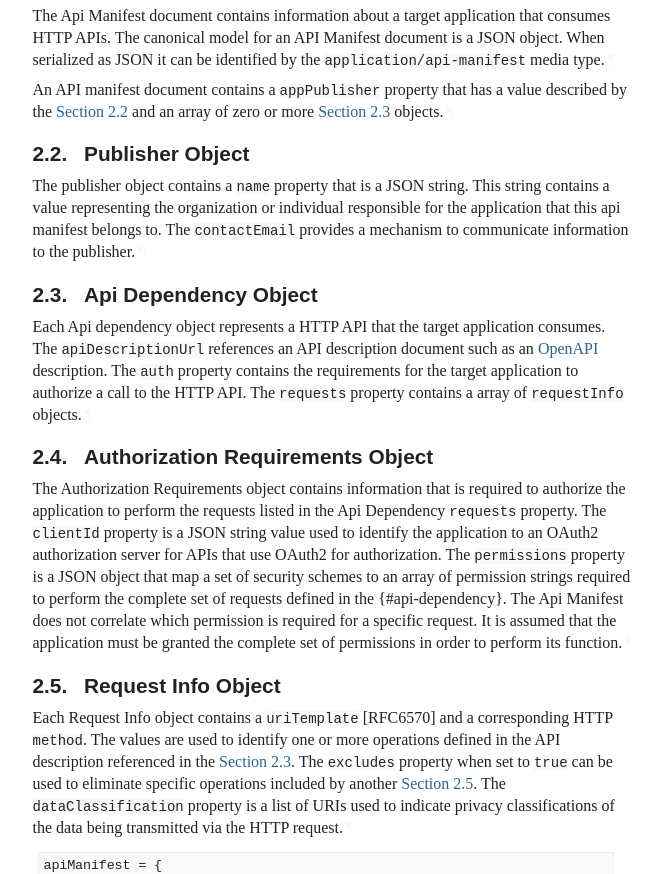
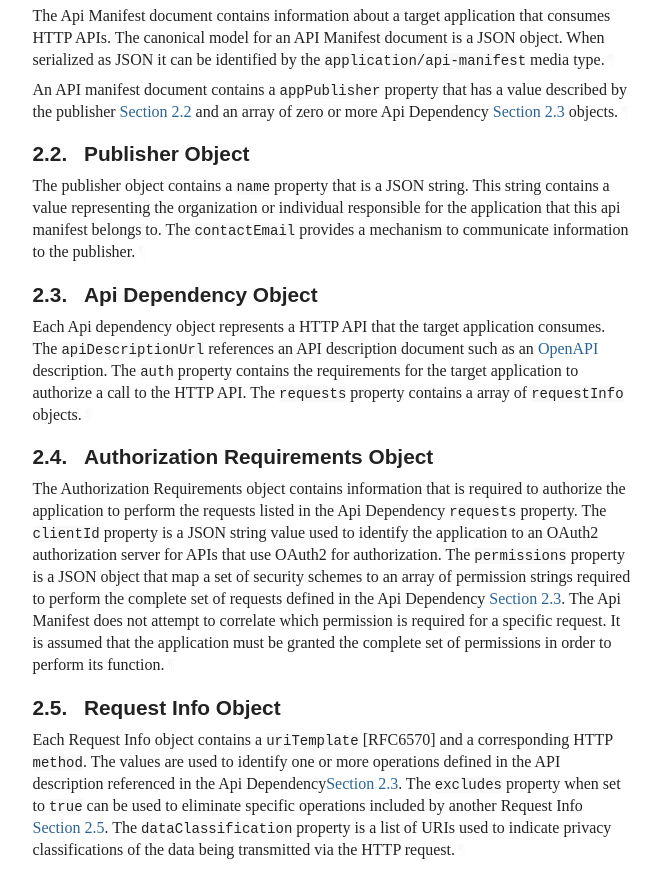
Before and after one commit to darrelmiller/api-manifest, a plain HTML site: page draft-miller-api-manifest.html in a window 1280 px wide. Shown: the part 1617-2491 px from the top of the page, without its empty margins (92-753 px from the left). Drawn offline with Linux system fonts and the light colour scheme; a web font is replaced by a local one.

Commit message:
Script updating gh-pages from 728f709. [ci skip]

```diff
--- a/draft-miller-api-manifest.html
+++ b/draft-miller-api-manifest.html
@@ -1226,7 +1226,7 @@ svg :is([fill="white"], [fill^="#fff"]) {
 <a href="#section-2.1" class="section-number selfRef">2.1. </a><a href="#name-api-manifest" class="section-name selfRef">Api Manifest</a>
         </h3>
 <p id="section-2.1-1">The Api Manifest document contains information about a target application that consumes HTTP APIs. The canonical model for an API Manifest document is a JSON object. When serialized as JSON it can be identified by the <code>application/api-manifest</code> media type.<a href="#section-2.1-1" class="pilcrow">¶</a></p>
-<p id="section-2.1-2">An API manifest document contains a <code>appPublisher</code> property that has a value described by the <a href="#publisher" class="auto internal xref">Section 2.2</a> and an array of zero or more <a href="#api-dependency" class="auto internal xref">Section 2.3</a> objects.<a href="#section-2.1-2" class="pilcrow">¶</a></p>
+<p id="section-2.1-2">An API manifest document contains a <code>appPublisher</code> property that has a value described by the publisher <a href="#publisher" class="auto internal xref">Section 2.2</a> and an array of zero or more Api Dependency <a href="#api-dependency" class="auto internal xref">Section 2.3</a> objects.<a href="#section-2.1-2" class="pilcrow">¶</a></p>
 </section>
 </div>
 <div id="publisher">
@@ -1250,7 +1250,7 @@ svg :is([fill="white"], [fill^="#fff"]) {
         <h3 id="name-authorization-requirements-">
 <a href="#section-2.4" class="section-number selfRef">2.4. </a><a href="#name-authorization-requirements-" class="section-name selfRef">Authorization Requirements Object</a>
         </h3>
-<p id="section-2.4-1">The Authorization Requirements object contains information that is required to authorize the application to perform the requests listed in the Api Dependency <code>requests</code> property. The <code>clientId</code> property is a JSON string value used to identify the application to an OAuth2 authorization server for APIs that use OAuth2 for authorization. The <code>permissions</code> property is a JSON object that map a set of security schemes to an array of permission strings required to perform the complete set of requests defined in the {#api-dependency}. The Api Manifest does not correlate which permission is required for a specific request.  It is assumed that the application must be granted the complete set of permissions in order to perform its function.<a href="#section-2.4-1" class="pilcrow">¶</a></p>
+<p id="section-2.4-1">The Authorization Requirements object contains information that is required to authorize the application to perform the requests listed in the Api Dependency <code>requests</code> property. The <code>clientId</code> property is a JSON string value used to identify the application to an OAuth2 authorization server for APIs that use OAuth2 for authorization. The <code>permissions</code> property is a JSON object that map a set of security schemes to an array of permission strings required to perform the complete set of requests defined in the Api Dependency <a href="#api-dependency" class="auto internal xref">Section 2.3</a>. The Api Manifest does not attempt to correlate which permission is required for a specific request. It is assumed that the application must be granted the complete set of permissions in order to perform its function.<a href="#section-2.4-1" class="pilcrow">¶</a></p>
 </section>
 </div>
 <div id="requestInfo">
@@ -1258,7 +1258,7 @@ svg :is([fill="white"], [fill^="#fff"]) {
         <h3 id="name-request-info-object">
 <a href="#section-2.5" class="section-number selfRef">2.5. </a><a href="#name-request-info-object" class="section-name selfRef">Request Info Object</a>
         </h3>
-<p id="section-2.5-1">Each Request Info object contains a <code>uriTemplate</code> [RFC6570] and a corresponding HTTP <code>method</code>. The values are used to identify one or more operations defined in the API description referenced in the <a href="#api-dependency" class="auto internal xref">Section 2.3</a>. The  <code>excludes</code> property when set to <code>true</code> can be used to eliminate specific operations included by another  <a href="#requestInfo" class="auto internal xref">Section 2.5</a>. The <code>dataClassification</code> property is a list of URIs used to indicate privacy classifications of the data being transmitted via the HTTP request.<a href="#section-2.5-1" class="pilcrow">¶</a></p>
+<p id="section-2.5-1">Each Request Info object contains a <code>uriTemplate</code> [RFC6570] and a corresponding HTTP <code>method</code>. The values are used to identify one or more operations defined in the API description referenced in the Api Dependency<a href="#api-dependency" class="auto internal xref">Section 2.3</a>. The  <code>excludes</code> property when set to <code>true</code> can be used to eliminate specific operations included by another Request Info <a href="#requestInfo" class="auto internal xref">Section 2.5</a>. The <code>dataClassification</code> property is a list of URIs used to indicate privacy classifications of the data being transmitted via the HTTP request.<a href="#section-2.5-1" class="pilcrow">¶</a></p>
 <div class="lang-cddl sourcecode" id="section-2.5-2">
 <pre>
 apiManifest = {
```
Also changed, not shown: draft-miller-api-manifest.txt.
